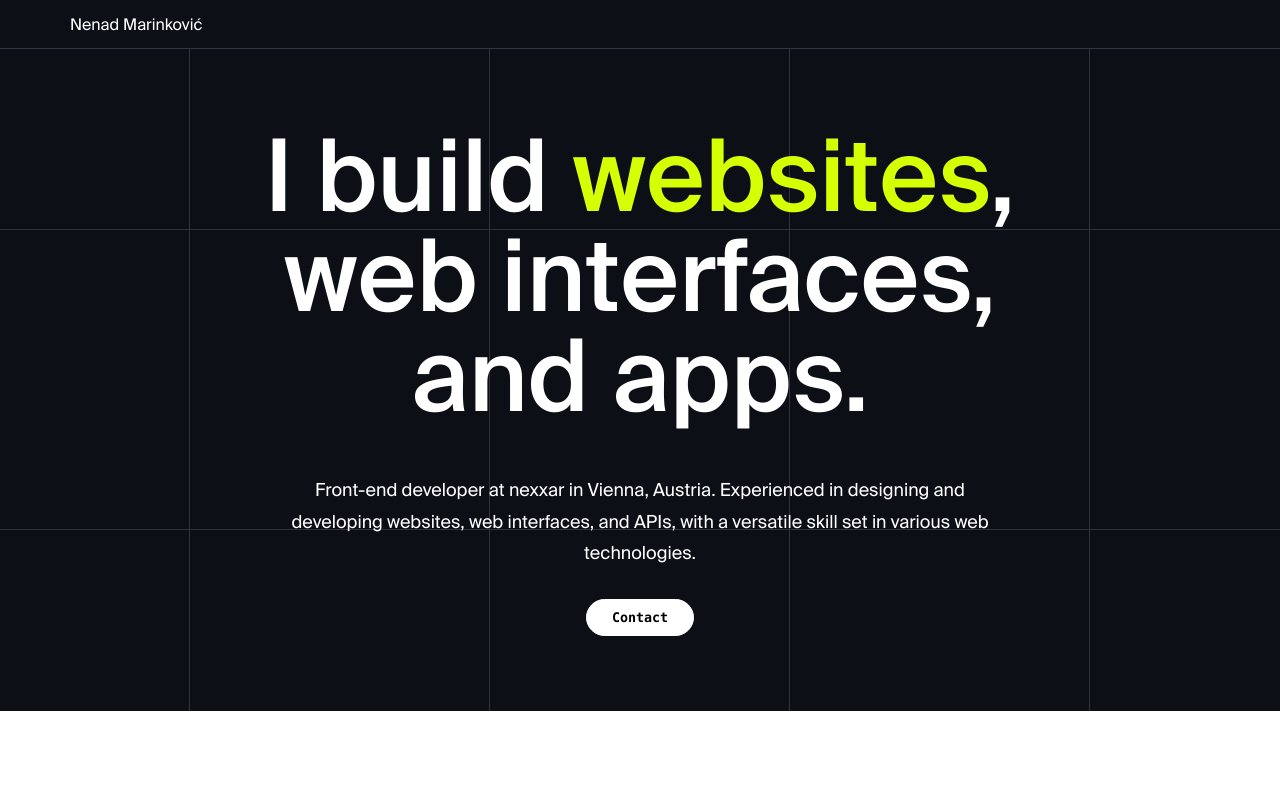
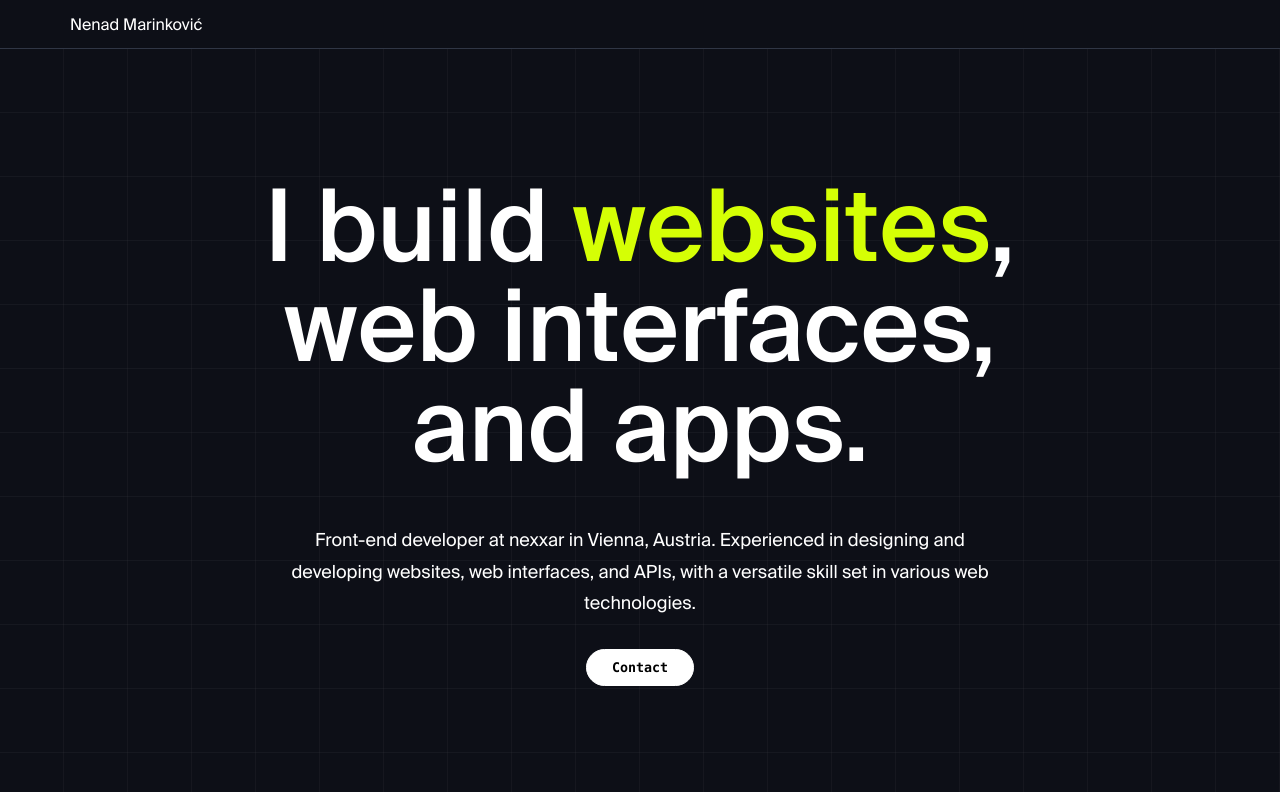
Before and after one commit to nenadmarinkovic/home, a Next.js app: page / in a window 1280 px wide. Shown: the top 792 px of the page. Built offline with nearby package versions, Linux system fonts and the light colour scheme.

Commit message:
test banner grid

```diff
--- a/styles/components/Banner.module.css
+++ b/styles/components/Banner.module.css
@@ -8,7 +8,9 @@
     height: auto;
     background-image: url('../../public/grid.svg');
     background-position: center center;
-    padding: 75px;
+    padding: 125px;
+    background-size: 5vw;
+    background-position: 0px 5vw;
   }
 
   & .banner_text {
--- a/styles/components/Header.module.css
+++ b/styles/components/Header.module.css
@@ -3,5 +3,5 @@
   color: var(--color-white);
   background-color: var(--color-black);
   width: 100%;
-  border-bottom: 1px solid var(--color-grid-black);
+  border-bottom: 0.5px solid var(--color-grid-black);
 }
```
